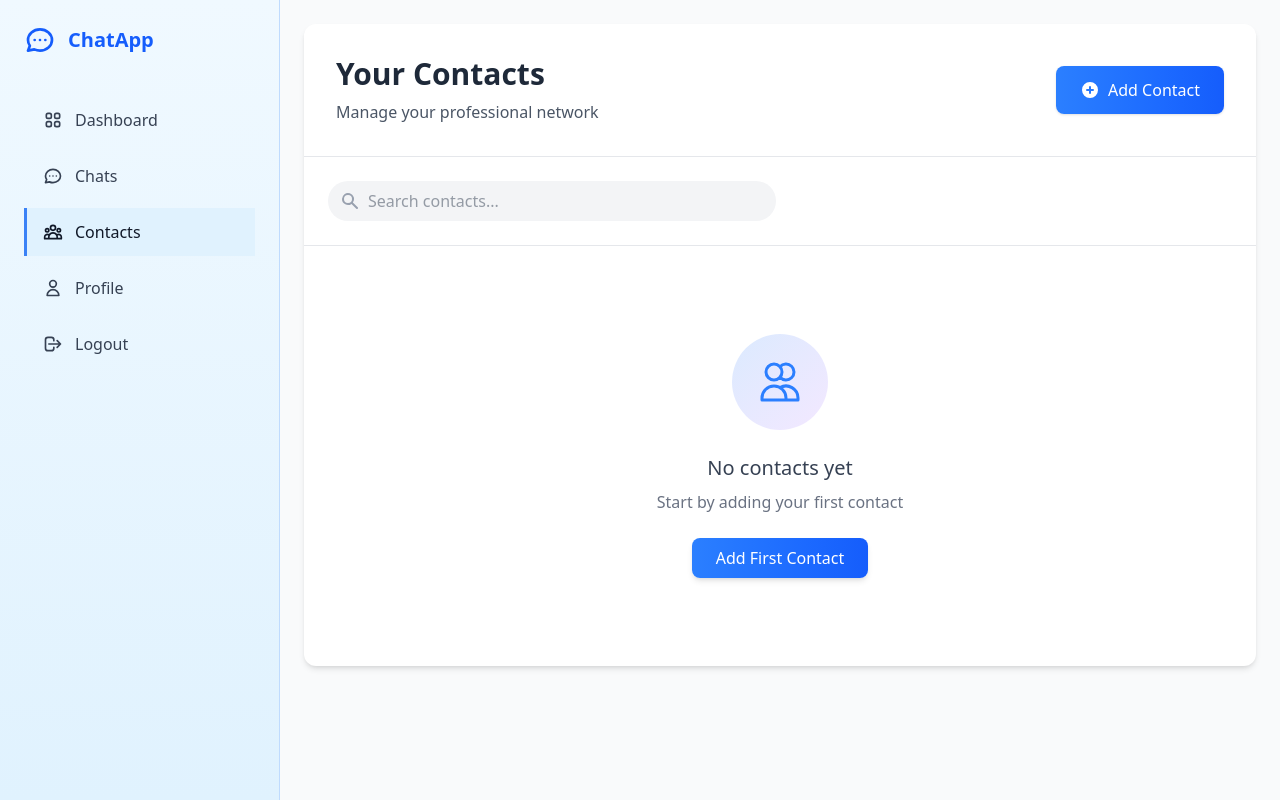
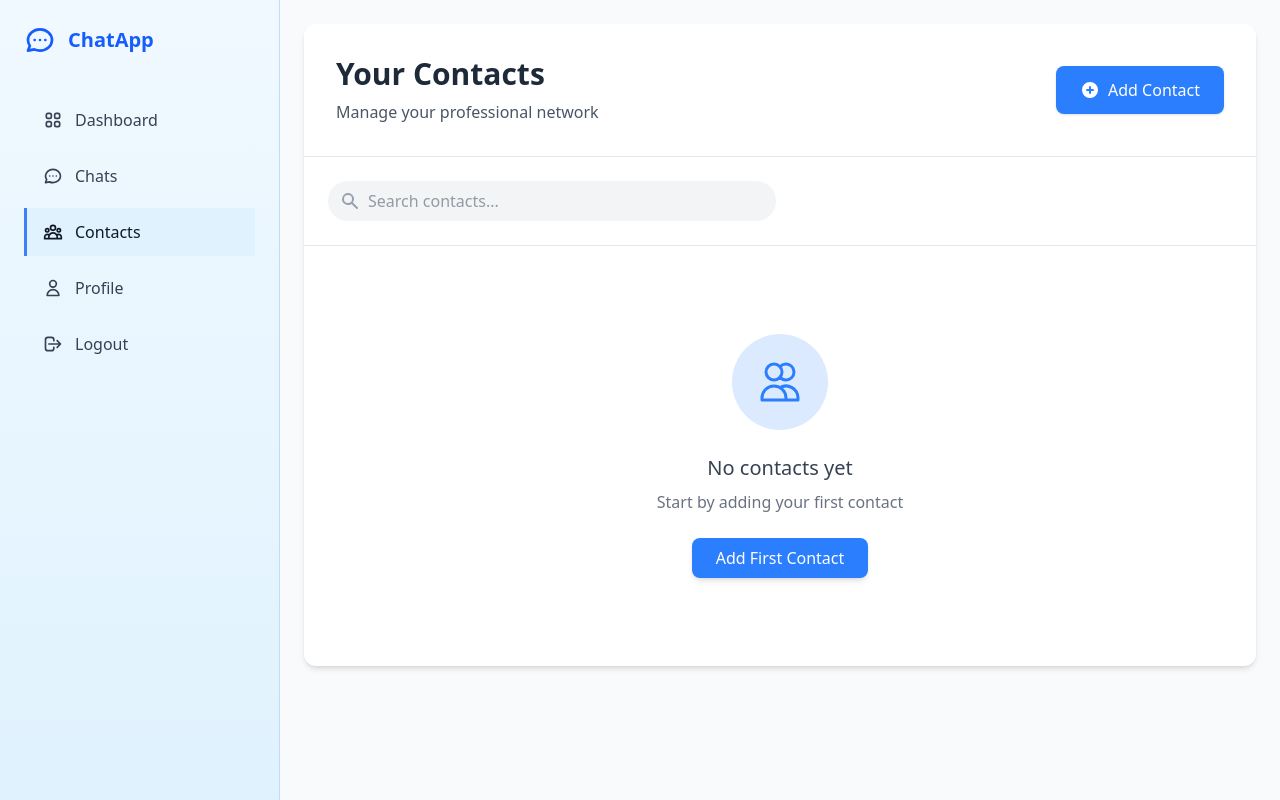
Before and after one commit to brizzieh/ChatAppv2, a Django app: page /dashboard/contact/ in a window 1280 px wide. Run offline with Django 5.2, Linux system fonts and the light colour scheme; the visitor is signed in with stand-in values (Sample User, id 1); data comes from the database, SQL or seed files in the repository; data that the repository does not hold is empty; style sheets or scripts are compiled from the project's sources; some libraries are stand-ins or nearby versions.

Commit message:
refactor: update button styles by removing gradients for a cleaner look

```diff
--- a/templates/dashboard/contacts/contact_list.html
+++ b/templates/dashboard/contacts/contact_list.html
@@ -17,7 +17,7 @@
 
                 <!-- Add Contact Button -->
                 <button onclick="openModal()"
-                        class="flex items-center space-x-2 px-6 py-3 bg-gradient-to-r from-blue-500 to-blue-600 hover:from-blue-600 hover:to-blue-700 text-white rounded-lg transition-all duration-300 shadow hover:shadow-md">
+                        class="flex items-center space-x-2 px-6 py-3 bg-blue-500  text-white rounded-lg transition-all duration-300 shadow hover:shadow-md">
                     <svg xmlns="http://www.w3.org/2000/svg" class="h-5 w-5" viewBox="0 0 20 20" fill="currentColor">
                         <path fill-rule="evenodd" d="M10 18a8 8 0 100-16 8 8 0 000 16zm1-11a1 1 0 10-2 0v2H7a1 1 0 100 2h2v2a1 1 0 102 0v-2h2a1 1 0 100-2h-2V7z" clip-rule="evenodd" />
                     </svg>
@@ -108,7 +108,7 @@
                 {% for user in contact_users %}
                 <div class="group bg-white border border-gray-200 rounded-xl p-6 shadow-sm hover:shadow-md transition-all duration-300 transform hover:-translate-y-1 relative overflow-hidden">
                     <!-- Gradient background overlay -->
-                    <div class="absolute inset-0 bg-gradient-to-br from-blue-50/20 to-purple-50/20 opacity-0 group-hover:opacity-100 transition-opacity duration-300"></div>
+                    <div class="absolute inset-0 bg--blue-50/20  opacity-0 group-hover:opacity-100 transition-opacity duration-300"></div>
 
                     <!-- Accessible Delete Button -->
                     <button onclick="removeContact({{ user.id }})"
@@ -145,14 +145,14 @@
                 </div>
                 {% empty %}
                 <div class="col-span-full text-center py-16">
-                    <div class="mx-auto w-24 h-24 bg-gradient-to-br from-blue-100 to-purple-100 rounded-full flex items-center justify-center mb-6">
+                    <div class="mx-auto w-24 h-24 bg-blue-100 rounded-full flex items-center justify-center mb-6">
                         <svg xmlns="http://www.w3.org/2000/svg" class="h-12 w-12 text-blue-500" fill="none" viewBox="0 0 24 24" stroke="currentColor">
                             <path stroke-linecap="round" stroke-linejoin="round" stroke-width="1.5" d="M12 4.354a4 4 0 110 5.292M15 21H3v-1a6 6 0 0112 0v1zm0 0h6v-1a6 6 0 00-9-5.197M13 7a4 4 0 11-8 0 4 4 0 018 0z" />
                         </svg>
                     </div>
                     <h3 class="text-xl font-medium text-gray-700">No contacts yet</h3>
                     <p class="text-gray-500 mt-2">Start by adding your first contact</p>
-                    <button onclick="openModal()" class="mt-6 px-6 py-2 bg-gradient-to-r from-blue-500 to-blue-600 hover:from-blue-600 hover:to-blue-700 text-white rounded-lg transition shadow-md">
+                    <button onclick="openModal()" class="mt-6 px-6 py-2 bg-blue-500 hover:blue-600 text-white rounded-lg transition shadow-md">
                         Add First Contact
                     </button>
                 </div>
```
